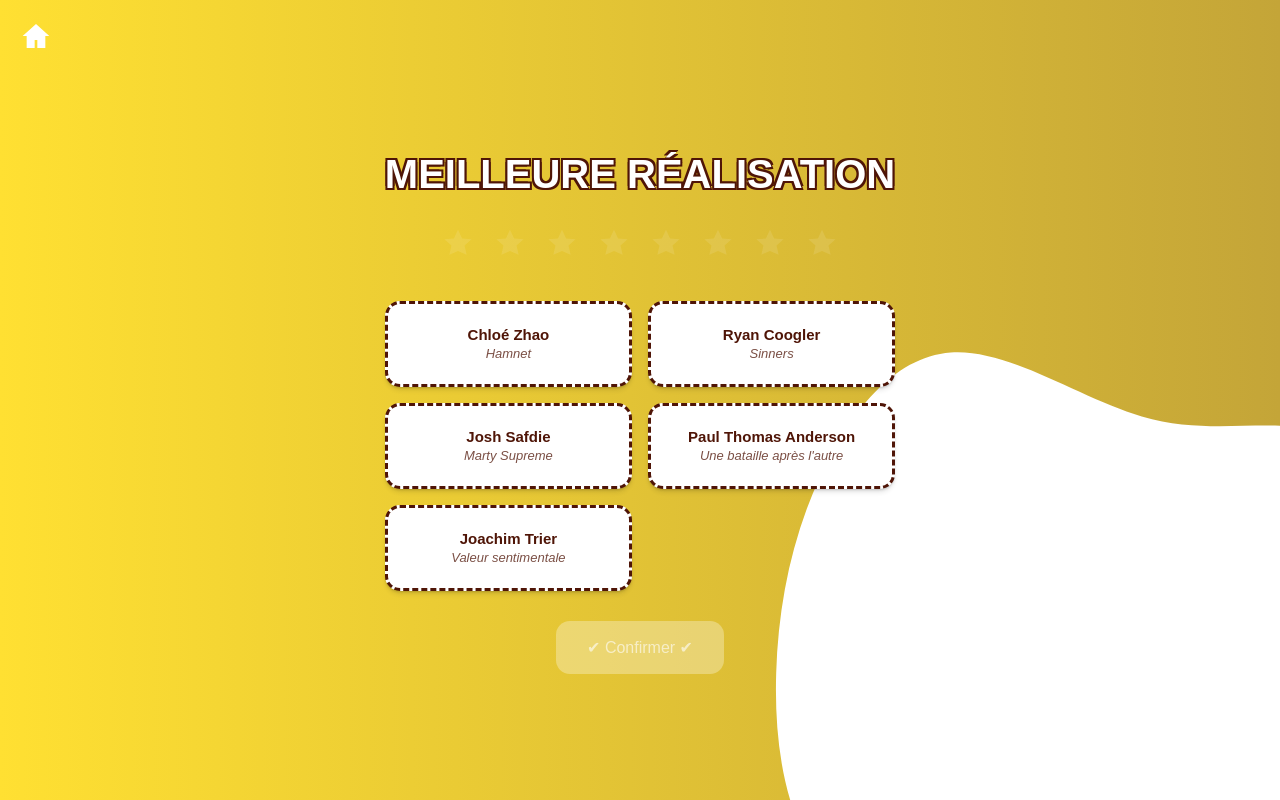
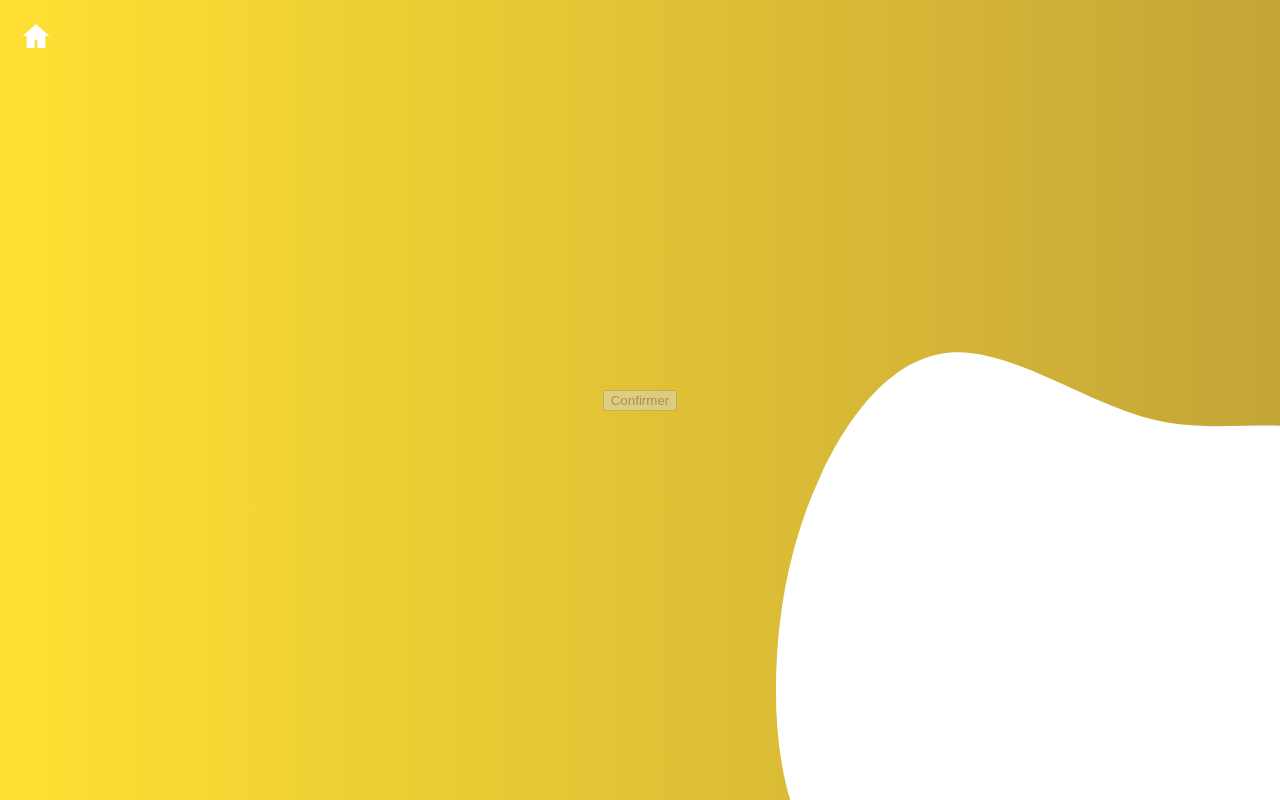
Before and after one commit to rjousse18/oskar_game_front, a React (Create React App) app: page /category in a window 1280 px wide. Built offline with nearby package versions, Linux system fonts and the light colour scheme.

Commit message:
salle d'attente fonctionnelle

```diff
--- /dev/null
+++ b/src/context/GameContext.tsx
@@ -0,0 +1,55 @@
+import { createContext, useContext, useState } from "react";
+import type { GameState, Player, Category } from "../types";
+
+/*
+  Type du context :
+  - On reprend GameState
+  - On ajoute les setters React
+*/
+interface GameContextType extends GameState {
+    setRoomId: React.Dispatch<React.SetStateAction<string>>;
+    setPlayers: React.Dispatch<React.SetStateAction<Player[]>>;
+    setCurrentCategory: React.Dispatch<React.SetStateAction<Category | undefined>>;
+    setInProgress: React.Dispatch<React.SetStateAction<boolean>>;
+    setHostId: React.Dispatch<React.SetStateAction<string | undefined>>;
+}
+
+/* Création du context */
+const GameContext = createContext<GameContextType | undefined>(undefined);
+
+/* Provider global */
+export const GameProvider = ({ children }: { children: React.ReactNode }) => {
+    const [roomId, setRoomId] = useState<string>("");
+    const [players, setPlayers] = useState<Player[]>([]);
+    const [currentCategory, setCurrentCategory] = useState<Category | undefined>();
+    const [inProgress, setInProgress] = useState<boolean>(false);
+    const [hostId, setHostId] = useState<string | undefined>();
+
+    return (
+        <GameContext.Provider
+        value={{
+            roomId,
+            players,
+            currentCategory,
+            inProgress,
+            hostId,
+            setRoomId,
+            setPlayers,
+            setCurrentCategory,
+            setInProgress,
+            setHostId
+        }}
+        >
+        {children}
+        </GameContext.Provider>
+    );
+};
+
+/* Hook personnalisé pour utiliser le context */
+export const useGame = () => {
+    const context = useContext(GameContext);
+    if (!context) {
+        throw new Error("useGame must be used inside GameProvider");
+    }
+    return context;
+};
--- a/src/index.tsx
+++ b/src/index.tsx
@@ -3,13 +3,16 @@ import ReactDOM from 'react-dom/client';
 import './css/index.css';
 import App from './App';
 import reportWebVitals from './reportWebVitals';
+import { GameProvider } from "./context/GameContext";
 
 const root = ReactDOM.createRoot(
   document.getElementById('root') as HTMLElement
 );
 root.render(
   <React.StrictMode>
-    <App />
+    <GameProvider>
+      <App />
+    </GameProvider>
   </React.StrictMode>
 );
 
--- a/src/pages/CategoryPage.tsx
+++ b/src/pages/CategoryPage.tsx
@@ -1,108 +1,34 @@
 import { useState } from "react";
-import { useLocation, useNavigate } from "react-router-dom";
-import type {Player, Nominee, CategoryLocationState} from "../types";
+import { useGame } from "../context/GameContext";
+import { sendMessage } from "../services/socket";
 import Layout from "../components/Layout";
 import HomeButton from "../components/HomeButton";
-import "../css/CategoryPage.css";
-
 
 const CategoryPage = () => {
-  const { state } = useLocation();
-
-  // Récupération du state passé depuis la page pécédente
-  // players : id, pseudo, color, hasVoted
-  // currentPlayerId : id du joueur qui vote
-  const {
-    players = [],
-    currentPlayerId = "",
-  } = (state as CategoryLocationState) ?? {};
-
-  // Nommés (en dur pour l'instant)
-  const nominees: Nominee[] = [
-    { id: "n1", artist: "Chloé Zhao",           film: "Hamnet" },
-    { id: "n2", artist:"Ryan Coogler" ,         film: "Sinners" },
-    { id: "n3", artist: "Josh Safdie",          film: "Marty Supreme" },
-    { id: "n4", artist: "Paul Thomas Anderson", film: "Une bataille après l'autre" },
-    { id: "n5", artist: "Joachim Trier",        film: "Valeur sentimentale" },
-  ];
-
-  // Catégorie (en dur pour l'instant)
-  const categoryName = "MEILLEURE RÉALISATION";
-
-  // TEST EN LOCAL
-  // J'ai dupliqué la liste des joueurs en local pour pouvoir tester en attendant les sockets
-  const [localPlayers, setLocalPlayers] = useState<Player[]>(players);
-  const slots = Array.from(
-  { length: 8 },
-  (_, i) => localPlayers[i] ?? null
-);
-
-  // Rempli jusqu'à 8 emplacements pour l'affichage des étoiles
-  /*
-  const slots: (Player | null)[] = Array.from(
-    { length: 8 },
-    (_, i) => players[i] ?? null
-  );
-  */
-
-  // Je définis les states pour le vote:
-  // selected pour le choix du joueur
+  const { roomId, players } = useGame();
   const [selected, setSelected] = useState<string | null>(null);
 
-  //confirmed pour bloquer le vote après confirmation
-  const [confirmed, setConfirmed] = useState(false);
+  const handleConfirm = () => {
+    if (!selected) return;
 
-  // Fonction de sélection d'un nominé (uniquement si pas encore confirmé)
-  const handleSelect = (id: string) => {
-    if (confirmed) return;
-    setSelected(id);
+    sendMessage("/app/game", {
+      type: "SEND_PREDICTION",
+      roomId,
+      nomineeId: selected,
+    });
   };
 
-  // Fonction de confirmation du vote
-  const handleConfirm = () => {
-    if (!selected) return;
-    setConfirmed(true);
-
-    // Simulation du vote, le joueur courant passe en "hasVoted: true"
-    setLocalPlayers((prev) =>
-    prev.map((p) =>
-      p.id === currentPlayerId
-        ? { ...p, hasVoted: true }
-        : p
-    )
-  );
-    console.log("VOTE", { currentPlayerId, nomineeId: selected }); // en attendant le socket
-  };
-
-
   return (
-
     <Layout>
-
       <HomeButton />
 
-      <div className="category-wrapper">
-
-        <h1 className="category-title">{categoryName}</h1>
-
-        {/*
-        ETOILES DES JOUEURS
-        - Vide, opaque = Slot vide car il y'a moins de 8 joueurs
-        - Blanche = Slot pour un joueur présent qui n'a pas encore voté
-        - Colorée = Slot pour un joueur présent qui a voté
-        */}
       <div className="players-row-cat">
-          {slots.map((player, i) => (
+        {players.map((player) => (
           <div
-              key={player ? player.id : i}
-              className={`player-star-cat ${
-                player?.hasVoted ? "voted" : ""
-              } ${!player ? "empty" : ""}`}
-              style={{
-                "--player-color": player?.color || "#ffffff",
-              } as React.CSSProperties}
+            key={player.id}
+            className={`player-star-cat ${player.hasVoted ? "voted" : ""}`}
+            style={{ "--player-color": player.color } as React.CSSProperties}
           >
-              {/* petit dessin des étoiles*/}
             <svg viewBox="0 0 24 24">
               <path d="M12 2l2.9 6.1 6.7.6-5 4.3 1.5 6.5L12 16.9 5.9 19.5l1.5-6.5-5-4.3 6.7-.6L12 2z"/>
             </svg>
@@ -110,43 +36,9 @@ const CategoryPage = () => {
         ))}
       </div>
 
-
-        {/* NOMINÉS */}
-        <div className="nominees-grid">
-          {nominees.map((n) => (
-            <button
-              key={n.id}
-              className={[
-                "nominee-card",
-                selected === n.id ? "selected" : "",
-                confirmed ? "locked" : "",
-              ]
-                .filter(Boolean)
-                .join(" ")}
-              onClick={() => handleSelect(n.id)}
-              disabled={confirmed}
-            >
-              <span className="nominee-artist">{n.artist}</span>
-              <br />
-              <span className="nominee-film">{n.film}</span>
+      <button disabled={!selected} onClick={handleConfirm}>
+        Confirmer
       </button>
-          ))}
-        </div>
-
-        {!confirmed ? (
-          <button
-            className={`confirm-btn ${selected ? "active" : ""}`}
-            disabled={!selected}
-            onClick={handleConfirm}
-          >
-            ✔ Confirmer ✔
-          </button>
-        ) : (
-          <p className="subtitle">
-            Vote enregistré, en attente des autres joueurs…
-          </p>
-        )}
-      </div>
     </Layout>
   );
 };
--- a/src/pages/CreateGame.tsx
+++ b/src/pages/CreateGame.tsx
@@ -1,97 +1,111 @@
-import { useState, useEffect } from "react";
+import { useEffect, useMemo } from "react";
 import { useLocation, useNavigate } from "react-router-dom";
+import { v4 as uuidv4 } from "uuid";
 import { useSocket } from "../hooks/useSocket";
-import type {Player} from "../types";
+import { sendMessage} from "../services/socket";
+import { useGame } from "../context/GameContext";
 import Layout from "../components/Layout";
 import Button from "../components/Button";
 import PlayerList from "../components/PlayerList";
 import AnimatedTitle from "../components/AnimatedTitle";
 import HomeButton from "../components/HomeButton";
-import "../css/App.css";
+
+const CreateGame = () => {
+  const clientId = useMemo(() => uuidv4(), []);
+  const navigate = useNavigate();
+
+  const locationState = useLocation().state as {
+    pseudo: string;
+    joinCode?: string;
+  };
+
+  const pseudo = locationState?.pseudo || "";
+  const joinCode = locationState?.joinCode;
+
+  const { roomId, setRoomId, players, setPlayers } = useGame();
+  const isHost = !joinCode;
+
+  // Connexion WebSocket
+  const connected = useSocket(
+    clientId,
+    joinCode || roomId,
+    (privateMsg) => {
+      console.log("PRIVATE MESSAGE :", privateMsg);
+
+      if (privateMsg.id || privateMsg.roomId) {
+        setRoomId(privateMsg.id ?? privateMsg.roomId);
+      }
+
+      if (privateMsg.players) {
+        setPlayers(privateMsg.players);
+      }
 
 
+    },
+    (roomMsg) => {
+      console.log("ROOM MESSAGE :", roomMsg);
 
-// Couleurs pour les joueurs
-const colors = ["#f44336", "#e91e63", "#9c27b0", "#3f51b5", "#2196f3", "#4caf50", "#ff9800", "#795548"];
+      if (roomMsg.players) {
+        setPlayers(roomMsg.players);
+      }
+    }
+  );
 
-
-const CreateGame = () => {
-
-  // Initialisation du socket
-  const socket = useSocket();
-
-  // On récupère le pseudo
-  const navigate = useNavigate();
-  const pseudo = useLocation().state?.pseudo || "";
-
-  // Inialisation du code de la partie
-  const [gameCode, setGameCode] = useState<string>("");
-
-  // Inialisation de la liste des joueurs
-  const [players, setPlayers] = useState<Player[]>([]);
-
+  // Création room
   useEffect(() => {
 
-    // Si pas de socket ou de pseudo, redirection vers l'accueil
-    if (!pseudo) navigate("/");
+    if (!connected) return;
 
-    // En attendant les sockets, on simule la création de la partie avec un code aléatoire
-    console.log("Création de la partie pour", pseudo);
-    setGameCode("A1B2");
+    if (!pseudo) {
+      navigate("/");
+      return;
+    }
 
-    // Ajouter le créateur de la partie avec une couleur aléatoire
-    const color = colors[Math.floor(Math.random() * colors.length)];
-    setPlayers([{ id: "1", pseudo, color }]);
-
-  }, [pseudo]);
-
-
-  // En attendant les sockets, j'ai fait une fonction qui simule l'arrivée des joueurs jusqu'à 8 max
-  useEffect(() => {
-    if (players.length >= 8) return;
-    const timer = setTimeout(() => {
-      const newPlayer: Player = {
-        id: (players.length + 1).toString(),
-        pseudo: `Joueur${players.length + 1}`,
-        color: colors[Math.floor(Math.random() * colors.length)],
-      };
-      setPlayers((prev) => [...prev, newPlayer]);
-    }, 3000);
-    return () => clearTimeout(timer);
-  }, [players]);
-
-
+    if (joinCode) {
+      sendMessage("/app/game", {
+        type: "JOIN_ROOM",
+        roomId: joinCode,
+        pseudo,
+        clientId,
+      });
+    } else {
+      sendMessage("/app/game", {
+        type: "CREATE_ROOM",
+        pseudo,
+        clientId,
+      });
+    }
+  }, [connected]);
 
   return (
     <Layout>
-
       <HomeButton />
-
       <AnimatedTitle text="OSCARZ" />
-
       <PlayerList players={players} />
 
-      <div className="game-container">
-        <div className="main-section">
-          <p>Code de la partie : <strong>{gameCode}</strong></p>
-        </div>
-      </div>
+      {isHost && (
+        <>
+          <p>Code : <strong>{roomId}</strong></p>
+        </>
+      )}
 
-      {players.length === 1 ? (
-        <p className="subtitle">En attente d'autres joueurs...</p>
+      {isHost ? (
+        players.length > 1 ? (
+          <Button
+            label="Démarrer la partie"
+            onClick={() =>
+              sendMessage("/app/game", {
+                type: "START_GAME",
+                roomId,
+                clientId,
+              })
+            }
+          />
+        ) : (
+          <p className="subtitle">En attente d'autres joueurs...</p>
+        )
       ) : (
-      <Button
-        label="Démarrer la partie"
-        onClick={() =>
-          navigate("/category", {
-            state: {
-              players,
-              gameCode,
-              currentPlayerId: players[0]?.id, // le créateur
-            },
-          })
-        }
-      />
+        <p className="subtitle">En attente de l'hôte...</p>
       )}
     </Layout>
   );
```
Also changed, not shown: src/hooks/useSocket.ts (+44 -7 lines), src/pages/Home.tsx (+6 -3 lines), src/services/socket.ts (+16 -32 lines), src/types/index.ts (+10 -3 lines). Lines whose indentation alone changed are shown as unchanged.
